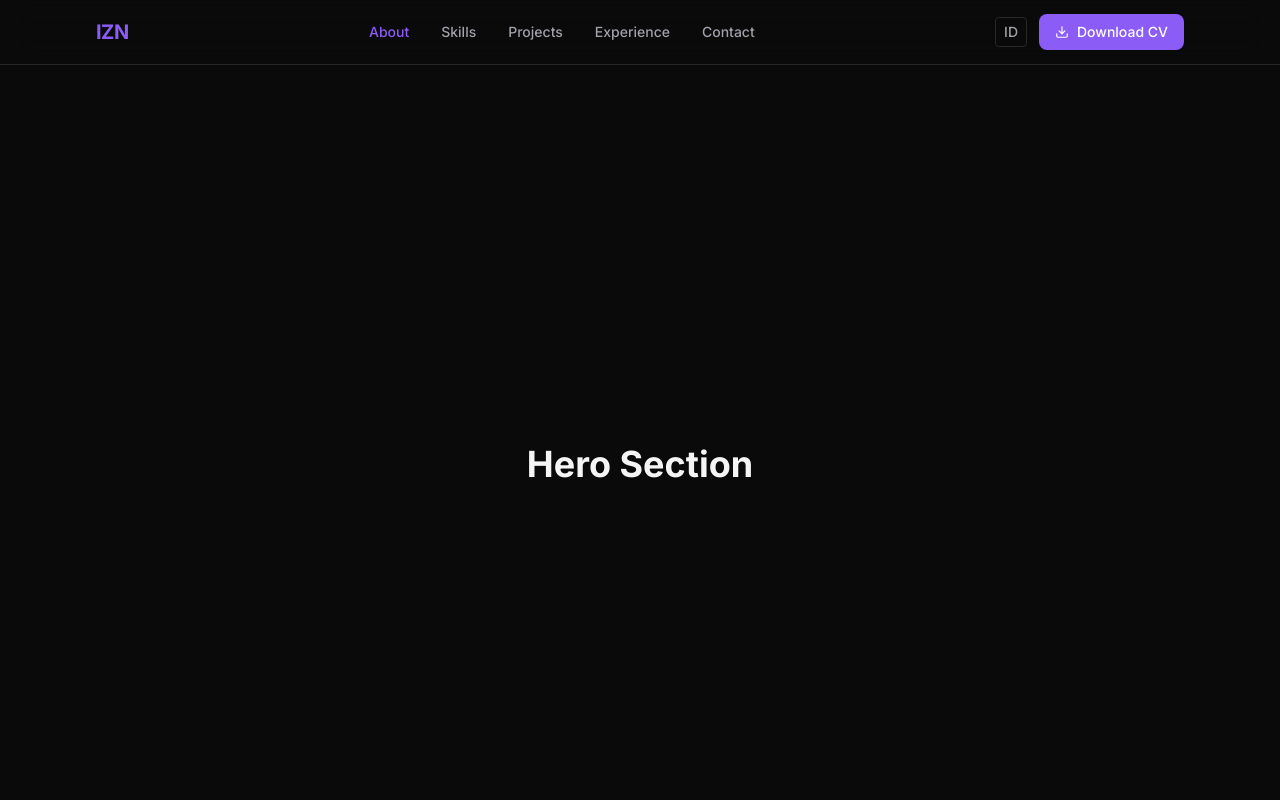
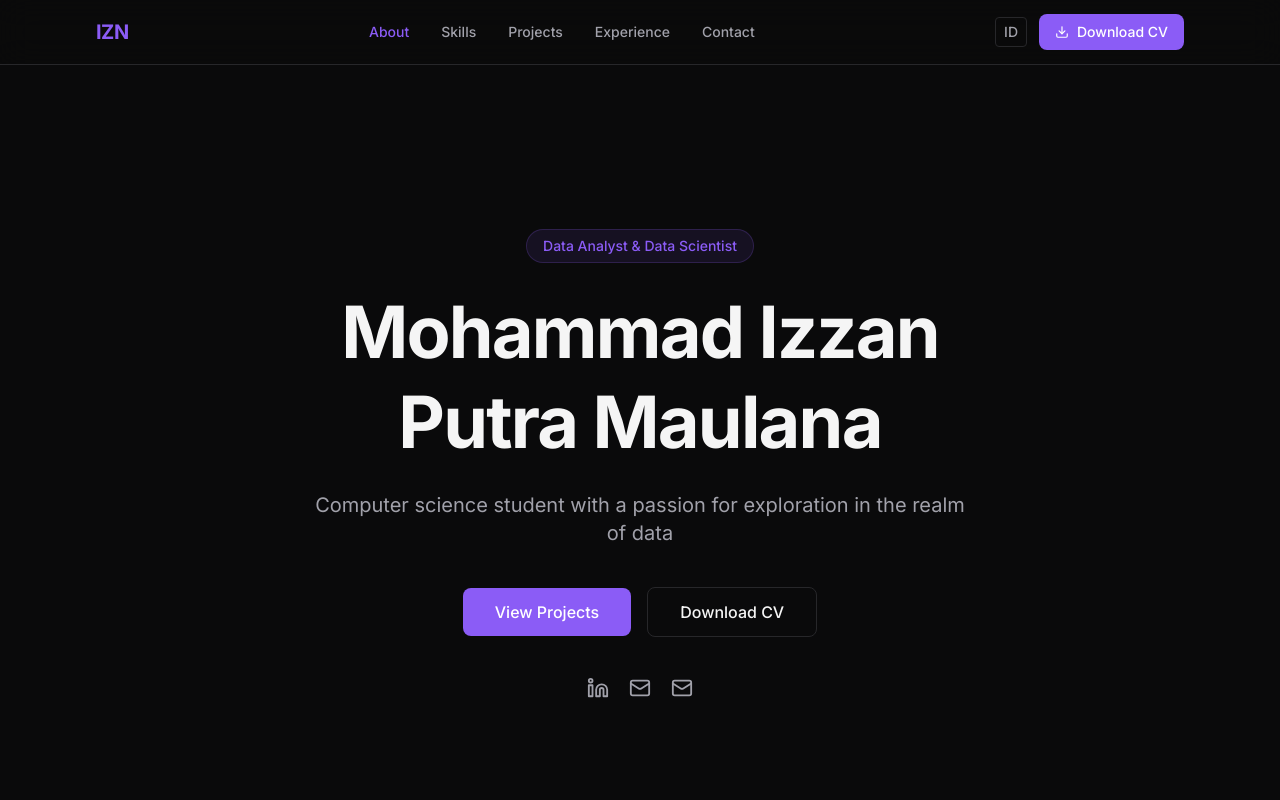
Before and after one commit to izzanpm/portfolio, a React (Vite) app: page / in a window 1280 px wide. Shown: the top 800 px of the page. Built offline with nearby package versions, Linux system fonts and the light colour scheme.

Commit message:
feat: add Hero section with animations and social links

```diff
--- a/src/App.tsx
+++ b/src/App.tsx
@@ -1,3 +1,4 @@
+import Hero from "./components/Hero";
 import Navbar from "./components/Navbar";
 
 function App() {
@@ -5,9 +6,7 @@ function App() {
     <div className="min-h-screen bg-bg-primary">
       <Navbar />
       <main className="pt-16">
-        <section id="hero" className="min-h-screen flex items-center justify-center">
-          <h1 className="text-4xl font-bold text-text-primary">Hero Section</h1>
-        </section>
+        <Hero />
         <section id="about" className="min-h-screen p-8">
           <h2 className="text-3xl font-bold text-text-primary">About</h2>
         </section>
--- /dev/null
+++ b/src/components/Hero.tsx
@@ -0,0 +1,99 @@
+import { motion } from "framer-motion";
+import { Linkedin, Mail } from "lucide-react";
+import { useLanguage } from "../hooks/useLanguage";
+
+export default function Hero() {
+  const { t } = useLanguage();
+
+  function scrollToProjects() {
+    document.getElementById("projects")?.scrollIntoView({ behavior: "smooth" });
+  }
+
+  return (
+    <section id="hero" className="min-h-screen flex items-center justify-center px-4 sm:px-6 lg:px-8">
+      <div className="max-w-4xl mx-auto text-center">
+        <motion.div
+          initial={{ opacity: 0, y: 30 }}
+          animate={{ opacity: 1, y: 0 }}
+          transition={{ duration: 0.6 }}
+        >
+          <span className="inline-block px-4 py-1.5 mb-6 text-sm font-medium text-accent bg-accent/10 rounded-full border border-accent/20">
+            {t("hero.badge")}
+          </span>
+        </motion.div>
+
+        <motion.h1
+          initial={{ opacity: 0, y: 30 }}
+          animate={{ opacity: 1, y: 0 }}
+          transition={{ duration: 0.6, delay: 0.1 }}
+          className="text-4xl sm:text-5xl md:text-6xl lg:text-7xl font-bold text-text-primary leading-tight tracking-tight"
+        >
+          Mohammad Izzan
+          <br />
+          Putra Maulana
+        </motion.h1>
+
+        <motion.p
+          initial={{ opacity: 0, y: 30 }}
+          animate={{ opacity: 1, y: 0 }}
+          transition={{ duration: 0.6, delay: 0.2 }}
+          className="mt-6 text-lg sm:text-xl text-text-secondary max-w-2xl mx-auto"
+        >
+          {t("hero.tagline")}
+        </motion.p>
+
+        <motion.div
+          initial={{ opacity: 0, y: 30 }}
+          animate={{ opacity: 1, y: 0 }}
+          transition={{ duration: 0.6, delay: 0.3 }}
+          className="mt-10 flex flex-col sm:flex-row items-center justify-center gap-4"
+        >
+          <button
+            onClick={scrollToProjects}
+            className="px-8 py-3 bg-accent hover:bg-accent-hover text-white font-medium rounded-lg transition-colors cursor-pointer"
+          >
+            {t("hero.cta.projects")}
+          </button>
+          <a
+            href="/cv.pdf"
+            download
+            className="px-8 py-3 border border-border text-text-primary hover:bg-bg-surface font-medium rounded-lg transition-colors"
+          >
+            {t("hero.cta.cv")}
+          </a>
+        </motion.div>
+
+        <motion.div
+          initial={{ opacity: 0 }}
+          animate={{ opacity: 1 }}
+          transition={{ duration: 0.6, delay: 0.5 }}
+          className="mt-10 flex items-center justify-center gap-5"
+        >
+          <a
+            href="https://linkedin.com/in/izzanpm"
+            target="_blank"
+            rel="noopener noreferrer"
+            className="text-text-secondary hover:text-accent transition-colors"
+            aria-label="LinkedIn"
+          >
+            <Linkedin size={22} />
+          </a>
+          <a
+            href="mailto:izzan.pm@gmail.com"
+            className="text-text-secondary hover:text-accent transition-colors"
+            aria-label="Gmail"
+          >
+            <Mail size={22} />
+          </a>
+          <a
+            href="mailto:izzan.pm@outlook.com"
+            className="text-text-secondary hover:text-accent transition-colors"
+            aria-label="Outlook"
+          >
+            <Mail size={22} />
+          </a>
+        </motion.div>
+      </div>
+    </section>
+  );
+}
```
